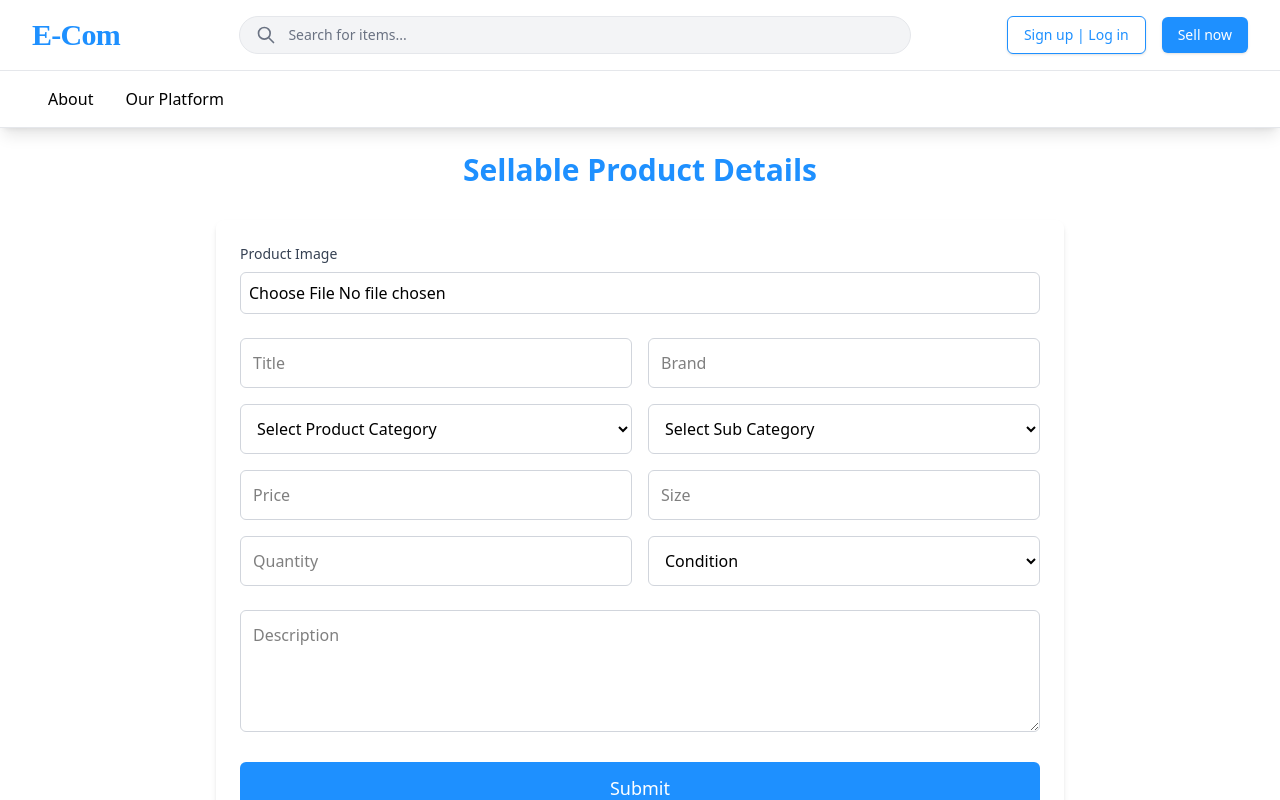
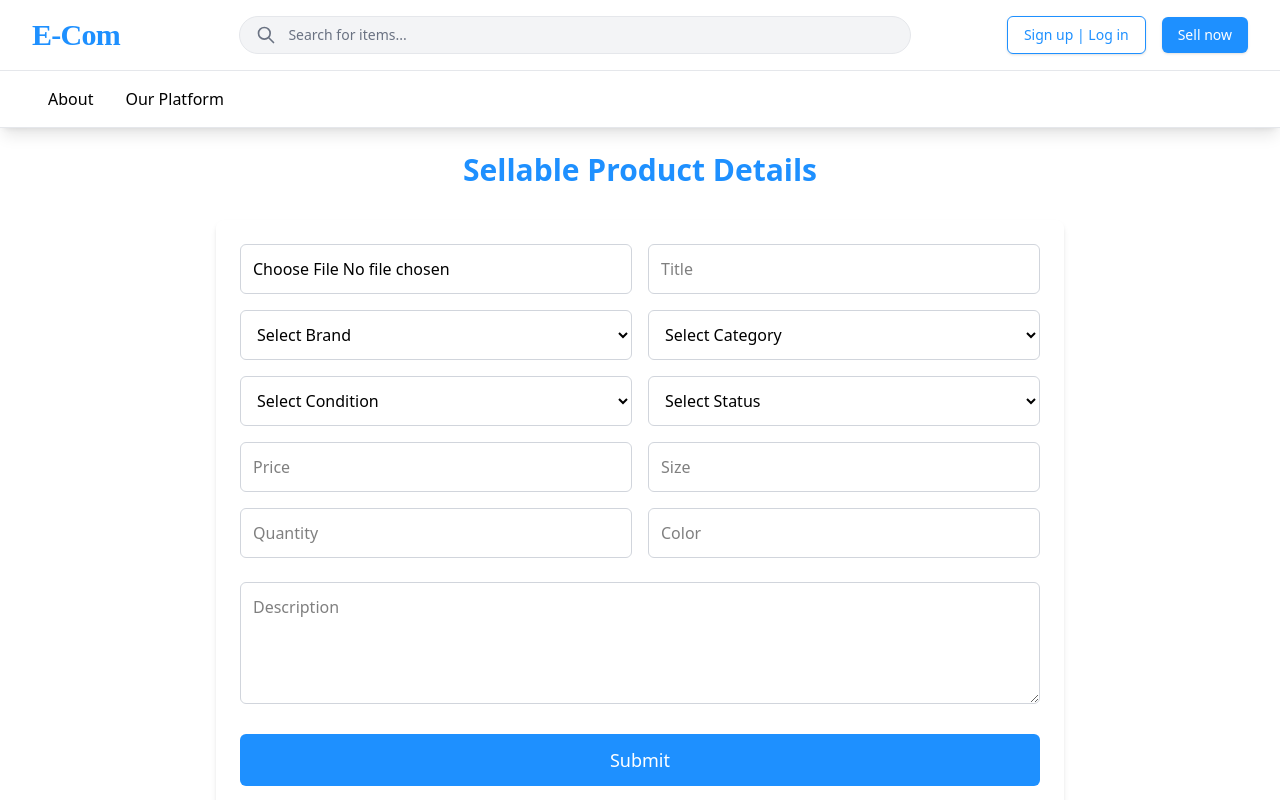
Before and after one commit to codearson/e_com_fe_web, a React (Vite) app: page /sell in a window 1280 px wide. Shown: the top 800 px of the page. Built offline with nearby package versions, Linux system fonts and the light colour scheme.

Commit message:
sell now page integration done

```diff
--- a/src/API/ProductCategoryApi.js
+++ b/src/API/ProductCategoryApi.js
@@ -56,7 +56,8 @@ export const getAllProductCategoriesBySearch = async () => {
                 },
             }
         );
-        return response.data.responseDto || [];
+
+        return response.data;
     } catch (error) {
         console.error('Error fetching product categories:', error);
         return [];
--- /dev/null
+++ b/src/API/brandApi.js
@@ -0,0 +1,11 @@
+import { BASE_BACKEND_URL } from "./config";
+import axios from "axios";
+
+export const getAllBrands = async () => {
+  const accessToken = localStorage.getItem("accessToken");
+  if (!accessToken) return [];
+  const response = await axios.get(`${BASE_BACKEND_URL}/brand/getAllBySearch?brandName=`, {
+    headers: { Authorization: `Bearer ${accessToken}` }
+  });
+  return response.data;
+};
--- /dev/null
+++ b/src/API/conditionApi.js
@@ -0,0 +1,11 @@
+import { BASE_BACKEND_URL } from "./config";
+import axios from "axios";
+
+export const getAllConditions = async () => {
+  const accessToken = localStorage.getItem("accessToken");
+  if (!accessToken) return [];
+  const response = await axios.get(`${BASE_BACKEND_URL}/conditions/getAll?conditionType=`, {
+    headers: { Authorization: `Bearer ${accessToken}` }
+  });
+  return response.data;
+};
--- a/src/API/config.js
+++ b/src/API/config.js
@@ -1,7 +1,7 @@
 import axios from "axios";
 
-export const BASE_BACKEND_URL = "http://localhost:8080";
-//export const BASE_BACKEND_URL = "https://ecombe-production.up.railway.app";
+//export const BASE_BACKEND_URL = "http://localhost:8080";
+export const BASE_BACKEND_URL = "https://ecombe-production.up.railway.app";
 
 export const getAccessToken = async (username, password) => {
   try {
--- /dev/null
+++ b/src/API/statusApi.js
@@ -0,0 +1,11 @@
+import { BASE_BACKEND_URL } from "./config";
+import axios from "axios";
+
+export const getAllStatuses = async () => {
+  const accessToken = localStorage.getItem("accessToken");
+  if (!accessToken) return [];
+  const response = await axios.get(`${BASE_BACKEND_URL}/status/getAllBySearch?type=`, {
+    headers: { Authorization: `Bearer ${accessToken}` }
+  });
+  return response.data.responseDto || [];
+};
--- a/src/pages/SellProduct.jsx
+++ b/src/pages/SellProduct.jsx
@@ -1,97 +1,235 @@
 import { Navbar } from "../components/Navbar";
 import { Footer } from "../components/Footer";
-import React, { useState } from 'react';
+import React, { useState, useEffect } from 'react';
+import { saveProduct } from '../API/productApi';
+import { getAllBrands } from '../API/brandApi';
+import { getAllProductCategoriesBySearch } from '../API/ProductCategoryApi';
+import { getAllConditions } from '../API/conditionApi';
+import { getAllStatuses } from '../API/statusApi';
+import { extractArray } from '../utils/extractArray';
+
+const SellProduct = () => {
+  // Dropdown data
+  const [brands, setBrands] = useState([]);
+  const [allCategories, setAllCategories] = useState([]);
+  const [topLevelCategories, setTopLevelCategories] = useState([]);
+  const [subCategories, setSubCategories] = useState([]);
+  const [thirdLevelCategories, setThirdLevelCategories] = useState([]);
+  const [conditions, setConditions] = useState([]);
+  const [statuses, setStatuses] = useState([]);
+  const [loadingDropdowns, setLoadingDropdowns] = useState(true);
+
+  // Form state
+  const [title, setTitle] = useState("");
+  const [brandId, setBrandId] = useState("");
+  const [topLevelCategoryId, setTopLevelCategoryId] = useState("");
+  const [subCategoryId, setSubCategoryId] = useState("");
+  const [thirdLevelCategoryId, setThirdLevelCategoryId] = useState("");
+  const [conditionId, setConditionId] = useState("");
+  const [statusId, setStatusId] = useState("");
+  const [price, setPrice] = useState("");
+  const [size, setSize] = useState("");
+  const [quantity, setQuantity] = useState("");
+  const [description, setDescription] = useState("");
+  const [color, setColor] = useState("");
+  const [loading, setLoading] = useState(false);
+  const [message, setMessage] = useState(null);
+
+  // Initial data fetch for all dropdowns
+  useEffect(() => {
+    (async () => {
+      setLoadingDropdowns(true);
+      try {
+        const results = await Promise.allSettled([
+          getAllBrands(),
+          getAllProductCategoriesBySearch(),
+          getAllConditions(),
+          getAllStatuses()
+        ]);
+
+        const [brandsResult, categoriesResult, conditionsResult, statusesResult] = results;
+
+        if (brandsResult.status === 'fulfilled') {
+          const arr = extractArray(brandsResult.value);
+          setBrands(arr);
+          console.log("Brands loaded:", arr);
+        } else {
+          console.error("Error fetching brands:", brandsResult.reason);
+        }
+
+        if (categoriesResult.status === 'fulfilled') {
+          const allCats = extractArray(categoriesResult.value);
+          setAllCategories(allCats);
+          setTopLevelCategories(allCats.filter(c => c.level === 1));
+        } else {
+          console.error("Error fetching categories:", categoriesResult.reason);
+        }
+
+        if (conditionsResult.status === 'fulfilled') {
+          setConditions(extractArray(conditionsResult.value));
+        } else {
+          console.error("Error fetching conditions:", conditionsResult.reason);
+        }
+
+        if (statusesResult.status === 'fulfilled') {
+          setStatuses(extractArray(statusesResult.value));
+        } else {
+          console.error("Error fetching statuses:", statusesResult.reason);
+        }
+
+      } catch (err) {
+        console.error("A critical error occurred during dropdown data fetch:", err);
+        setMessage({ type: 'error', text: 'Could not load critical dropdown data.' });
+      }
+      setLoadingDropdowns(false);
+    })();
+  }, []);
+
+  // Handle dependent sub-category dropdown
+  useEffect(() => {
+    if (topLevelCategoryId) {
+      setSubCategories(allCategories.filter(c => c.parentId === Number(topLevelCategoryId)));
+      setSubCategoryId("");
+      setThirdLevelCategoryId("");
+      setThirdLevelCategories([]);
+    } else {
+      setSubCategories([]);
+    }
+  }, [topLevelCategoryId, allCategories]);
+
+  // Handle dependent third-level category dropdown
+  useEffect(() => {
+    if (subCategoryId) {
+      setThirdLevelCategories(allCategories.filter(c => c.parentId === Number(subCategoryId)));
+      setThirdLevelCategoryId("");
+    } else {
+      setThirdLevelCategories([]);
+    }
+  }, [subCategoryId, allCategories]);
 
 
-const SellProduct = () => {
-const [imagePreview, setImagePreview] = useState(null);
-const handleImageChange = (e) => {
-    const file = e.target.files[0];
-    if (file) {
-      setImagePreview(URL.createObjectURL(file));
+  const handleSubmit = async (e) => {
+    e.preventDefault();
+    setLoading(true);
+    setMessage(null);
+
+    // Determine the most specific category ID to send
+    const finalCategoryId = thirdLevelCategoryId || subCategoryId || topLevelCategoryId;
+    const productCategory = allCategories.find(c => c.id === Number(finalCategoryId));
+    const brand = brands.find(b => b.id === Number(brandId));
+    const condition = conditions.find(c => c.id === Number(conditionId));
+
+    const productData = {
+      title,
+      description,
+      size,
+      color,
+      price: parseFloat(price),
+      quentity: parseInt(quantity),
+      productCategoryDto: productCategory ? { id: productCategory.id } : null,
+      brandDto: brand ? { id: brand.id } : null,
+      conditionsDto: condition ? { id: condition.id } : null,
+      statusDto: statusId ? { id: Number(statusId) } : null,
+      isActive: true
+    };
+    console.log("Submitting productData:", productData);
+
+    try {
+      const response = await saveProduct(productData);
+      if (response && !response.errorDescription) {
+        setMessage({ type: 'success', text: 'Product saved successfully!' });
+        // Reset form
+        setTitle(""); setBrandId(""); setTopLevelCategoryId(""); setSubCategoryId(""); setThirdLevelCategoryId("");
+        setConditionId(""); setPrice(""); setStatusId(""); setSize(""); setQuantity(""); setDescription(""); setColor("");
+      } else {
+        setMessage({ type: 'error', text: response.errorDescription || 'Failed to save product.' });
+      }
+    } catch (err) {
+      let errorText = 'An error occurred while saving the product.';
+      if (err && err.response && err.response.data) {
+        errorText = err.response.data.errorDescription || err.response.data.message || JSON.stringify(err.response.data);
+      } else if (err && err.message) {
+        errorText = err.message;
+      }
+      setMessage({ type: 'error', text: errorText });
+      console.error("Product save error:", err);
+    } finally {
+      setLoading(false);
     }
   };
+
   return (
     <div className="min-h-screen bg-white">
          <Navbar />
       <div className="max-w-4xl mx-auto p-6">
       <h1 className="text-3xl font-bold mb-8 text-[#1E90FF] text-center">Sellable Product Details</h1>
-
-      <form className="space-y-6 bg-white p-6 rounded-lg shadow-md">
-        <div>
-        <label className="block text-sm font-medium text-gray-700 mb-2">Product Image</label>
-        <input
-            type="file"
-            accept="image/*"
-            onChange={handleImageChange}
-            className="block w-full p-2 border border-gray-300 rounded-md"
-        />
-
-        {imagePreview && (
-            <div className="relative mt-4">
-            <button
-                type="button"
-                onClick={() => setImagePreview(null)}
-                className="absolute top-2 right-2 bg-white text-gray-600 border border-gray-300 rounded-full w-6 h-6 flex items-center justify-center shadow hover:text-red-500"
-                title="Remove Image"
-            >
-                ✕
-            </button>
-            <img
-                src={imagePreview}
-                alt="Preview"
-                className="w-full max-h-80 object-contain rounded-md border"
-            />
-            </div>
-        )}
-        </div>
-
-
+        <form className="space-y-6 bg-white p-6 rounded-lg shadow-md" onSubmit={handleSubmit}>
         <div className="grid grid-cols-1 md:grid-cols-2 gap-4">
-          <input type="text" placeholder="Title" className="p-3 border border-gray-300 rounded-md" />
-          <input type="text" placeholder="Brand" className="p-3 border border-gray-300 rounded-md" />
-          <select className="p-3 border border-gray-300 rounded-md">
-              <option disabled selected>Select Product Category</option>
-              <option>Clothing</option>
-              <option>Electronics</option>
-              <option>Home</option>
-              <option>Sports</option>
-              <option>Beauty</option>
-              <option>Books</option>
-              <option>Other</option>
+            <input type="file" className="p-3 border border-gray-300 rounded-md" disabled/>
+            <input type="text" placeholder="Title" className="p-3 border border-gray-300 rounded-md" value={title} onChange={e => setTitle(e.target.value)} required />
+            <select className="p-3 border border-gray-300 rounded-md" value={brandId} onChange={e => setBrandId(e.target.value)} required>
+              <option value="" disabled>Select Brand</option>
+              {brands.length === 0 && !loadingDropdowns && <option disabled>No brands found</option>}
+              {brands.map(b => <option key={b.id} value={b.id}>{b.brandName}</option>)}
+            </select>
+            {/* Category Dropdowns */}
+            <select className="p-3 border border-gray-300 rounded-md" value={topLevelCategoryId} onChange={e => setTopLevelCategoryId(e.target.value)} required>
+              <option value="" disabled>Select Category</option>
+              {topLevelCategories.length === 0 && !loadingDropdowns && <option disabled>No categories found</option>}
+              {topLevelCategories.map(c => <option key={c.id} value={c.id}>{c.name}</option>)}
             </select>
 
-            <select className="p-3 border border-gray-300 rounded-md">
-              <option disabled selected>Select Sub Category</option>
-              <option>T-Shirts</option>
-              <option>Laptops</option>
-              <option>Furniture</option>
-              <option>Fitness Equipment</option>
-              <option>Makeup</option>
-              <option>Fiction</option>
-              <option>Other</option>
+            {subCategories.length > 0 && (
+              <select className="p-3 border border-gray-300 rounded-md" value={subCategoryId} onChange={e => setSubCategoryId(e.target.value)}>
+                <option value="" disabled>Select Sub-Category</option>
+                {subCategories.map(s => <option key={s.id} value={s.id}>{s.name}</option>)}
+              </select>
+            )}
+
+            {thirdLevelCategories.length > 0 && (
+              <select className="p-3 border border-gray-300 rounded-md" value={thirdLevelCategoryId} onChange={e => setThirdLevelCategoryId(e.target.value)}>
+                <option value="" disabled>Select Sub-Category</option>
+                {thirdLevelCategories.map(s => <option key={s.id} value={s.id}>{s.name}</option>)}
+              </select>
+            )}
+
+            <select className="p-3 border border-gray-300 rounded-md" value={conditionId} onChange={e => setConditionId(e.target.value)} required>
+              <option value="" disabled>Select Condition</option>
+              {conditions.length === 0 && !loadingDropdowns && <option disabled>No conditions found</option>}
+              {conditions.map(c => <option key={c.id} value={c.id}>{c.conditionType}</option>)}
             </select>
-          <input type="number" placeholder="Price" className="p-3 border border-gray-300 rounded-md" />
-          <input type="text" placeholder="Size" className="p-3 border border-gray-300 rounded-md" />
-          <input type="number" placeholder="Quantity" className="p-3 border border-gray-300 rounded-md" />
-          <select className="p-3 border border-gray-300 rounded-md">
-            <option disabled selected>Condition</option>
-            <option>New</option>
-            <option>Used</option>
-          </select>
+            <select
+              className="p-3 border border-gray-300 rounded-md"
+              value={statusId}
+              onChange={e => setStatusId(e.target.value)}
+              required
+            >
+              <option value="" disabled>Select Status</option>
+              {statuses.length === 0 && !loadingDropdowns && <option disabled>No statuses found</option>}
+              {statuses.map(s => <option key={s.id} value={s.id}>{s.type}</option>)}
+            </select>
+            <input type="number" placeholder="Price" className="p-3 border border-gray-300 rounded-md" value={price} onChange={e => setPrice(e.target.value)} required min="0" step="0.01" />
+            <input type="text" placeholder="Size" className="p-3 border border-gray-300 rounded-md" value={size} onChange={e => setSize(e.target.value)} />
+            <input type="number" placeholder="Quantity" className="p-3 border border-gray-300 rounded-md" value={quantity} onChange={e => setQuantity(e.target.value)} required min="1" />
+            <input type="text" placeholder="Color" className="p-3 border border-gray-300 rounded-md" value={color} onChange={e => setColor(e.target.value)} />
         </div>
-
         <textarea
           placeholder="Description"
           rows="4"
           className="w-full p-3 border border-gray-300 rounded-md"
+            value={description}
+            onChange={e => setDescription(e.target.value)}
+            required
         />
-
+          {message && (
+            <div className={`text-center p-2 rounded-md ${message.type === 'success' ? 'bg-green-100 text-green-700' : 'bg-red-100 text-red-700'}`}>{message.text}</div>
+          )}
         <button
           type="submit"
           className="w-full bg-[#1E90FF] text-white py-3 rounded-md text-lg font-medium hover:bg-[#1876cc] transition-colors"
+            disabled={loading}
         >
-          Submit
+            {loading ? 'Submitting...' : 'Submit'}
         </button>
       </form>
     </div>
--- /dev/null
+++ b/src/utils/extractArray.js
@@ -0,0 +1,7 @@
+export function extractArray(data) {
+  if (!data) return [];
+  if (Array.isArray(data)) return data;
+  if (data.responseDto && Array.isArray(data.responseDto)) return data.responseDto;
+  if (data.payload && Array.isArray(data.payload)) return data.payload;
+  return [];
+}
```
Also changed, not shown: src/API/ProductSubCategoryApi.js (added, +11 -0 lines).
